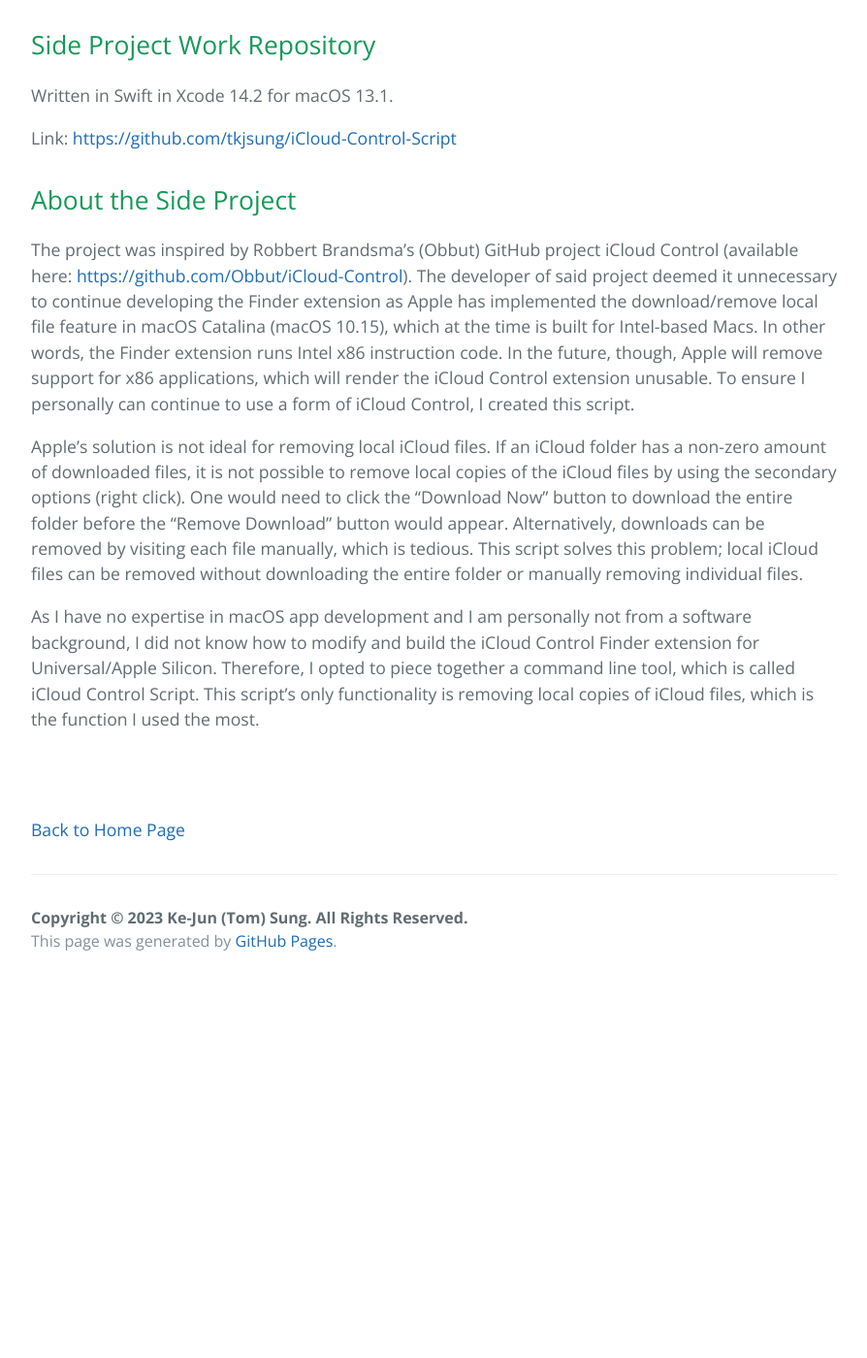
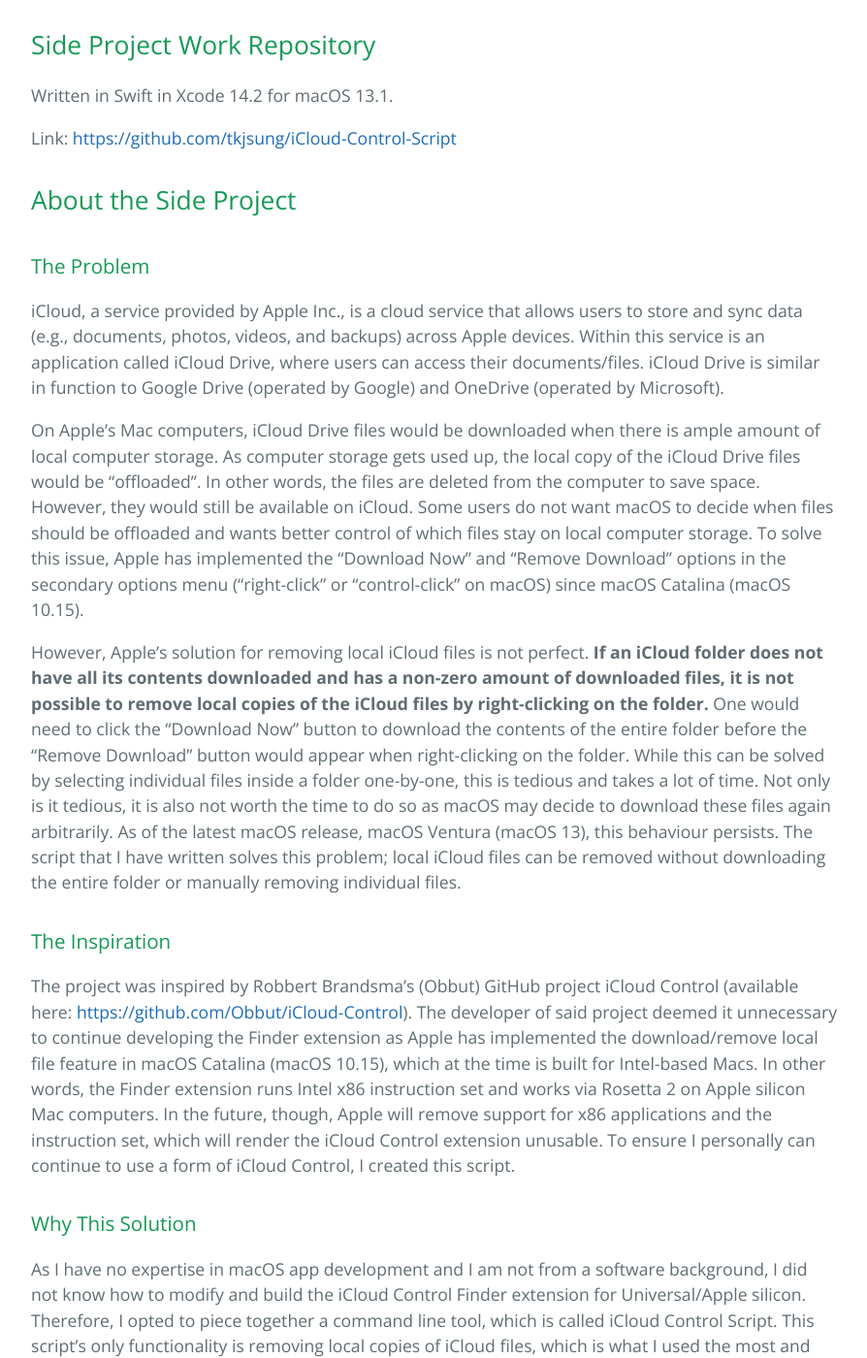
Before and after one commit to tkjsung/tkjsung.github.io, a Jekyll site: the page built from md_files/side_icloudctrlscript.md, in a window 1280 px wide and 1400 px high, scrolled down 490 px. Shown: the whole window at 97% size, without its empty margins (192-1086 px from the left). Built offline with Jekyll 4.4.1, drawn with Linux system fonts in a browser that asks for light colours; before the commit the page ends 1504 px from its top, so only the background shows below that; some of the changed text lies outside the part shown.

Commit message:
updated page description on iCloud control

```diff
--- a/md_files/side_icloudctrlscript.md
+++ b/md_files/side_icloudctrlscript.md
@@ -15,11 +15,23 @@
 
 ## About the Side Project
 
-The project was inspired by Robbert Brandsma's (Obbut) GitHub project iCloud Control (available here: [https://github.com/Obbut/iCloud-Control](https://github.com/Obbut/iCloud-Control)). The developer of said project deemed it unnecessary to continue developing the Finder extension as Apple has implemented the download/remove local file feature in macOS Catalina (macOS 10.15), which at the time is built for Intel-based Macs. In other words, the Finder extension runs Intel x86 instruction code. In the future, though, Apple will remove support for x86 applications, which will render the iCloud Control extension unusable. To ensure I personally can continue to use a form of iCloud Control, I created this script.
+### The Problem
 
-Apple's solution is not ideal for removing local iCloud files. If an iCloud folder has a non-zero amount of downloaded files, it is not possible to remove local copies of the iCloud files by using the secondary options (right click). One would need to click the "Download Now" button to download the entire folder before the "Remove Download" button would appear. Alternatively, downloads can be removed by visiting each file manually, which is tedious. This script solves this problem; local iCloud files can be removed without downloading the entire folder or manually removing individual files.
+iCloud, a service provided by Apple Inc., is a cloud service that allows users to store and sync data (e.g., documents, photos, videos, and backups) across Apple devices. Within this service is an application called iCloud Drive, where users can access their documents/files. iCloud Drive is similar in function to Google Drive (operated by Google) and OneDrive (operated by Microsoft).
 
-As I have no expertise in macOS app development and I am personally not from a software background, I did not know how to modify and build the iCloud Control Finder extension for Universal/Apple Silicon. Therefore, I opted to piece together a command line tool, which is called iCloud Control Script. This script's only functionality is removing local copies of iCloud files, which is the function I used the most.
+On Apple's Mac computers, iCloud Drive files would be downloaded when there is ample amount of local computer storage. As computer storage gets used up, the local copy of the iCloud Drive files would be "offloaded". In other words, the files are deleted from the computer to save space. However, they would still be available on iCloud. Some users do not want macOS to decide when files should be offloaded and wants better control of which files stay on local computer storage. To solve this issue, Apple has implemented the "Download Now" and "Remove Download" options in the secondary options menu ("right-click" or "control-click" on macOS) since macOS Catalina (macOS 10.15).
+
+However, Apple's solution for removing local iCloud files is not perfect. **If an iCloud folder does not have all its contents downloaded and has a non-zero amount of downloaded files, it is not possible to remove local copies of the iCloud files by right-clicking on the folder.** One would need to click the "Download Now" button to download the contents of the entire folder before the "Remove Download" button would appear when right-clicking on the folder. While this can be solved by selecting individual files inside a folder one-by-one, this is tedious and takes a lot of time. Not only is it tedious, it is also not worth the time to do so as macOS may decide to download these files again arbitrarily. As of the latest macOS release, macOS Ventura (macOS 13), this behaviour persists. The script that I have written solves this problem; local iCloud files can be removed without downloading the entire folder or manually removing individual files.
+
+### The Inspiration
+
+The project was inspired by Robbert Brandsma's (Obbut) GitHub project iCloud Control (available here: [https://github.com/Obbut/iCloud-Control](https://github.com/Obbut/iCloud-Control)). The developer of said project deemed it unnecessary to continue developing the Finder extension as Apple has implemented the download/remove local file feature in macOS Catalina (macOS 10.15), which at the time is built for Intel-based Macs. In other words, the Finder extension runs Intel x86 instruction set and works via Rosetta 2 on Apple silicon Mac computers. In the future, though, Apple will remove support for x86 applications and the instruction set, which will render the iCloud Control extension unusable. To ensure I personally can continue to use a form of iCloud Control, I created this script.
+
+### Why This Solution
+
+As I have no expertise in macOS app development and I am not from a software background, I did not know how to modify and build the iCloud Control Finder extension for Universal/Apple silicon. Therefore, I opted to piece together a command line tool, which is called iCloud Control Script. This script's only functionality is removing local copies of iCloud files, which is what I used the most and solves the only short-coming of Apple's implemented solution.
+
+There are other ways to do this, such as using the ``brctl evict`` command in Terminal (which manages CloudDocs daemon. Use ``man brctl`` to learn more about its usage), but I found it to be less reliable in removing local files.
 
 <br><br>
 
```
